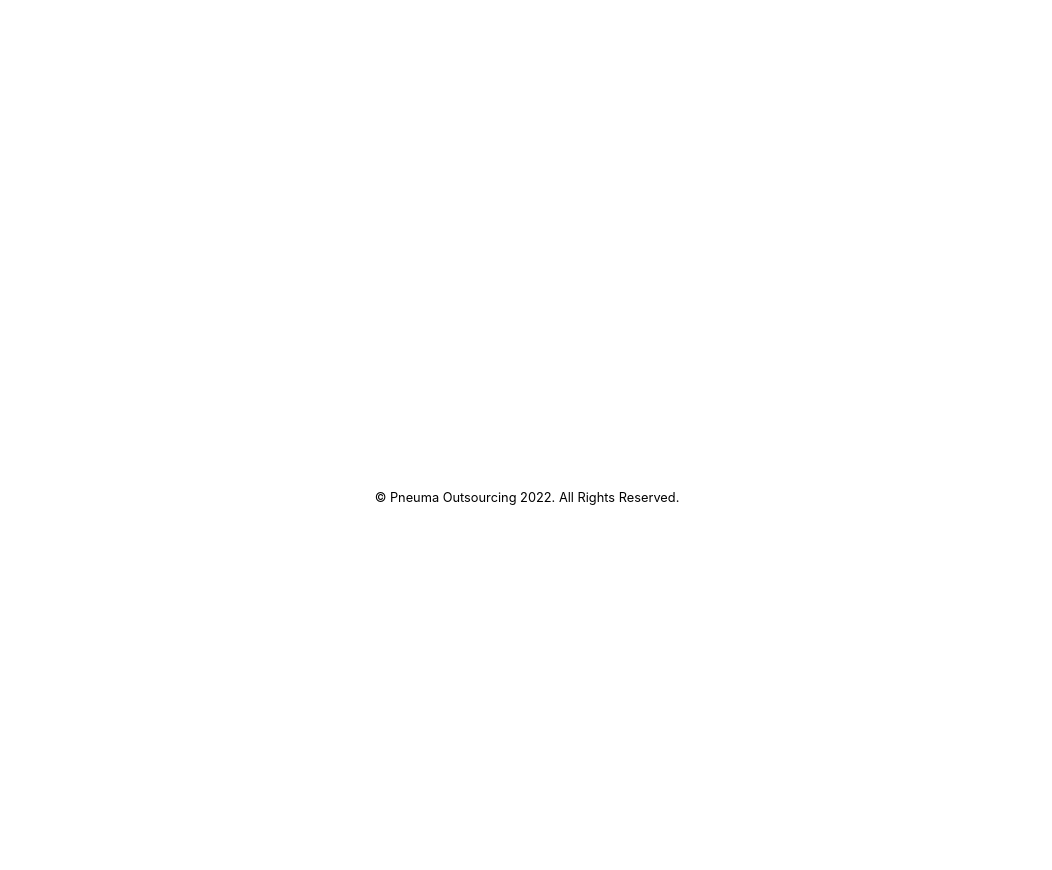
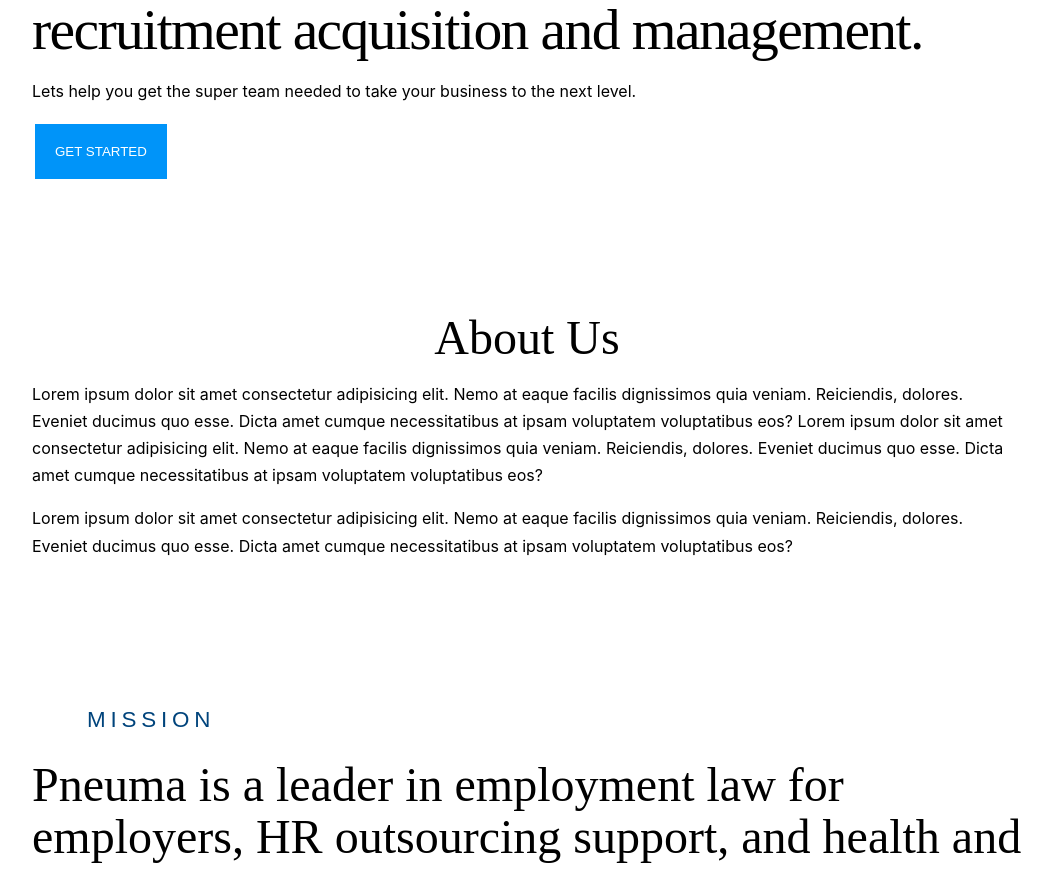
Before and after one commit to kingdanie/pneuma, a Next.js app in the folder pneumaoutsourcing/: page /about in a window 1280 px wide. Shown: the part 189-1059 px from the top of the page, without its empty margins (113-1165 px from the left). Before the commit the page ends 800 px from the top, so only its background shows below. Built offline with nearby package versions, Linux system fonts and the light colour scheme.

Commit message:
add some content to about page

```diff
--- a/pneumaoutsourcing/pages/about.tsx
+++ b/pneumaoutsourcing/pages/about.tsx
@@ -1,10 +1,123 @@
+import Head from "next/head";
+import { ContactCard } from "../components/ContactCard";
 
 export default function About() {
-    return (
+  return (
+    <div>
+      <Head>
+        <title>About Us</title>
+        <meta
+          name="description"
+          content="Pneuma Outsourcing is commited to acquiring and managing the most human resource for businesses to thrive"
+        />
+        <link rel="icon" href="/favicon.ico" />
+      </Head>
+      <section className="p-flex  Width-1040">
         <div>
-            <section>
-            <h1>About</h1>
-            </section>
+        <h1>We're transforming the future of recruitment acquisition and management.</h1>
+        <p>Lets help you get the super team needed to take your business to the next level.</p>
+        <button>GET STARTED</button>
         </div>
-    )
+
+        <div>
+
+        </div>
+      </section>
+
+      <section className="Width-1040">
+        <h2 style={{textAlign: 'center'}}>About Us</h2>
+        <p>Lorem ipsum dolor sit amet consectetur adipisicing elit.
+            Nemo at eaque facilis dignissimos quia veniam. Reiciendis, dolores.
+            Eveniet ducimus quo esse. Dicta amet cumque necessitatibus at ipsam voluptatem voluptatibus eos?
+            Lorem ipsum dolor sit amet consectetur adipisicing elit.
+            Nemo at eaque facilis dignissimos quia veniam. Reiciendis, dolores.
+            Eveniet ducimus quo esse. Dicta amet cumque necessitatibus at ipsam voluptatem voluptatibus eos?
+        </p>
+        <p>Lorem ipsum dolor sit amet consectetur adipisicing elit.
+            Nemo at eaque facilis dignissimos quia veniam. Reiciendis, dolores.
+            Eveniet ducimus quo esse. Dicta amet cumque necessitatibus at ipsam voluptatem voluptatibus eos?
+        </p>
+      </section>
+
+      <section className="about-section Width-1040">
+        <p className="subtitle">Mission</p>
+        <h2>
+          Pneuma is a leader in employment law for
+          employers, HR outsourcing support, and health and
+          safety consulting.
+        </h2>
+
+        <div className="About-Cards">
+          <div className="p-card">
+            <div className="card-icons">
+              <img src="/compliance.svg" width="30px" />
+            </div>
+            Business compliancy
+          </div>
+
+          <div className="p-card">
+            <div className="card-icons">
+              <img src="/productivity.svg" width="35px" />
+            </div>
+            Increased productivity
+          </div>
+
+          <div className="p-card">
+            <div className="card-icons">
+              <img src="/time-is-money.svg" width="35px" />
+            </div>
+            Increased productivity
+          </div>
+
+          <div className="p-card">
+            <div className="card-icons">
+              <img src="/financial.svg" width="35px" />
+            </div>
+            Financial security
+          </div>
+        </div>
+      </section>
+
+      <section className="about-section Width-1040">
+        <p className="subtitle">Vision</p>
+        <h2>
+          Pneuma is a leader in employment law for
+          employers, HR outsourcing support, and health and
+          safety consulting.
+        </h2>
+
+        <div className="About-Cards">
+          <div className="p-card">
+            <div className="card-icons">
+              <img src="/compliance.svg" width="30px" />
+            </div>
+            Business compliancy
+          </div>
+
+          <div className="p-card">
+            <div className="card-icons">
+              <img src="/productivity.svg" width="35px" />
+            </div>
+            Increased productivity
+          </div>
+
+          <div className="p-card">
+            <div className="card-icons">
+              <img src="/time-is-money.svg" width="35px" />
+            </div>
+            Increased productivity
+          </div>
+
+          <div className="p-card">
+            <div className="card-icons">
+              <img src="/financial.svg" width="35px" />
+            </div>
+            Financial security
+          </div>
+        </div>
+      </section>
+
+      <ContactCard />
+    </div>
+  );
 }
```
